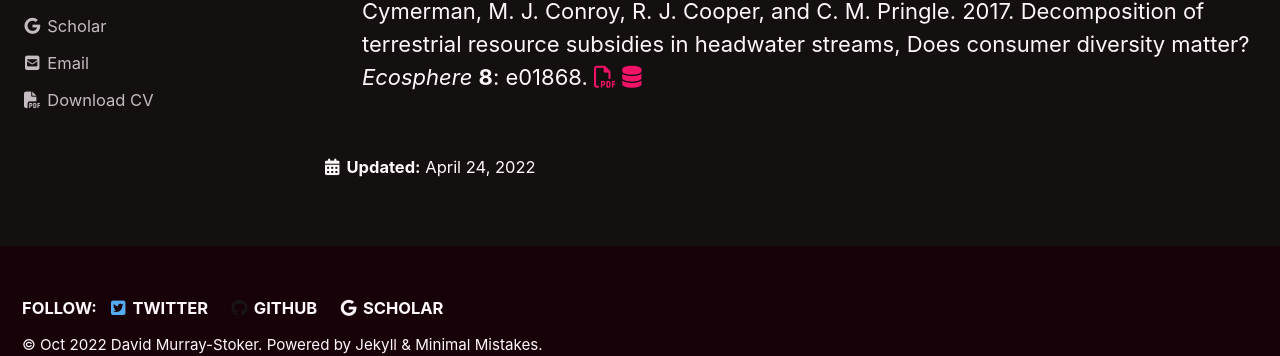
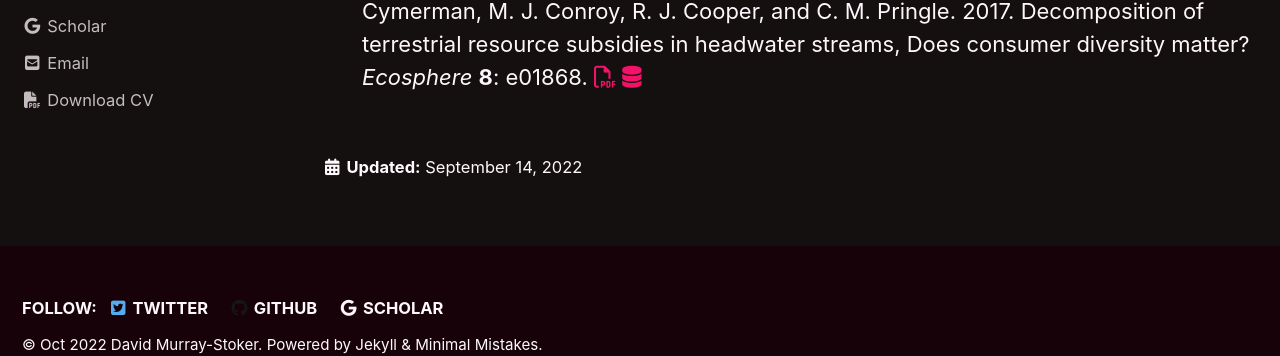
Before and after one commit to dmurraystoker/dmurraystoker.github.io, a Jekyll site: the page built from _pages/publications.md, in a window 1280 px wide and 900 px high, scrolled down 949 px. Shown: the part 499-855 px from the top of the window. Built offline with Jekyll 4.4.1, drawn with Linux system fonts in a browser that asks for light colours; cached includes are drawn as plain includes; nearby versions of some CDN libraries.

Commit message:
Update publications.md

```diff
--- a/_pages/publications.md
+++ b/_pages/publications.md
@@ -5,7 +5,7 @@ author_profile: true
 title: "Publications"
 classes: wide
 toc: true
-last_modified_at: 24 April 2022
+last_modified_at: 14 September 2022
 ---
 
 {% include publications.html %}
```
